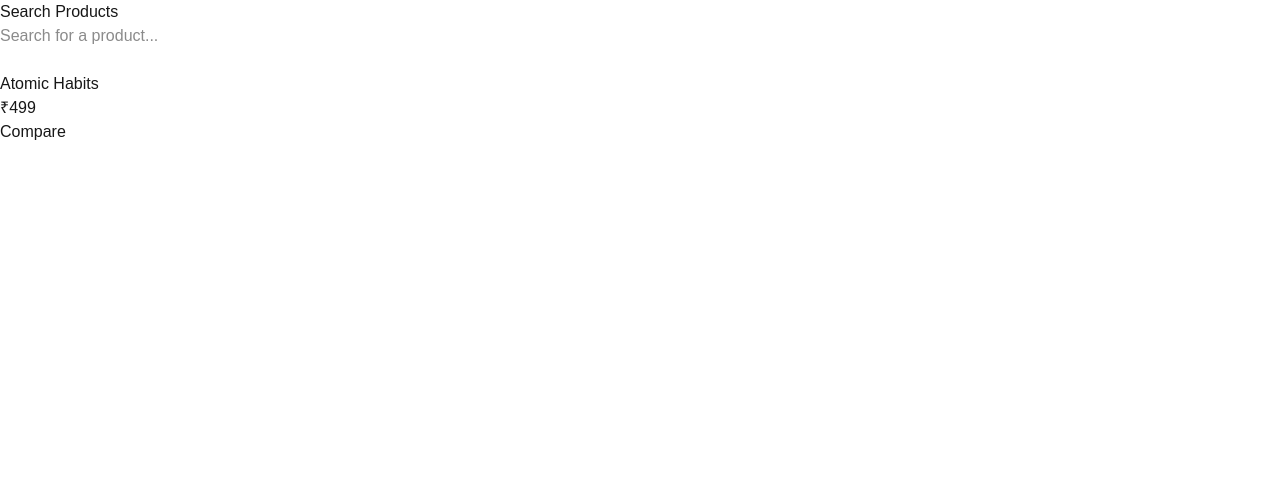
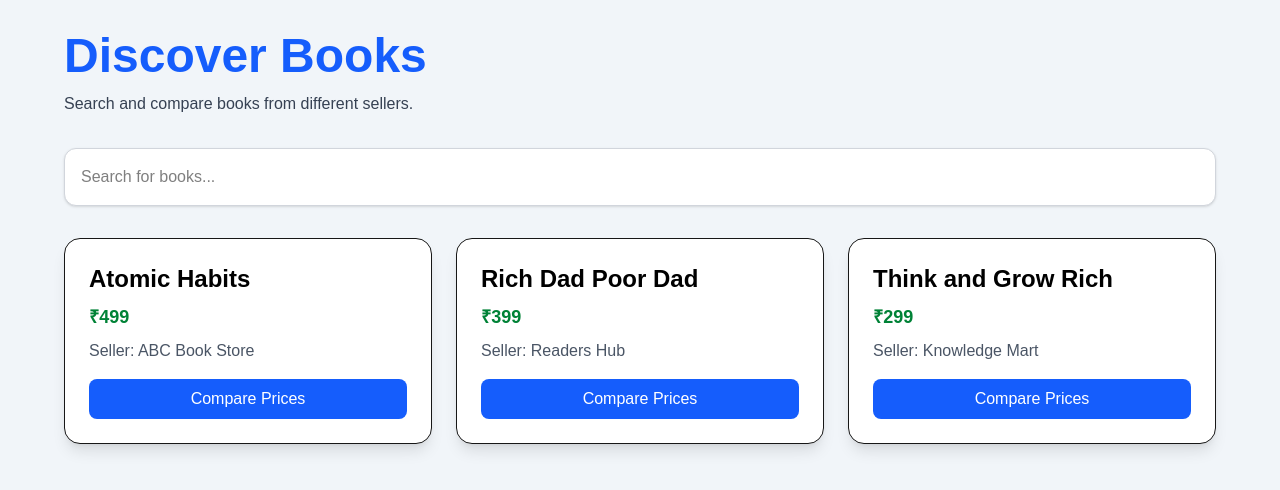
Before and after one commit to Priyavarshini-C/Discoverly, a Next.js app: page /search in a window 1280 px wide. Shown: the top 490 px of the page. Built offline with nearby package versions, Linux system fonts and the light colour scheme.

Commit message:
Added improved search page UI

```diff
--- a/app/search/page.tsx
+++ b/app/search/page.tsx
@@ -1,20 +1,78 @@
+"use client";
+
+import { useState } from "react";
+
 export default function SearchPage() {
+  const [search, setSearch] = useState("");
+
+  const products = [
+    {
+      id: 1,
+      name: "Atomic Habits",
+      price: 499,
+      seller: "ABC Book Store",
+    },
+    {
+      id: 2,
+      name: "Rich Dad Poor Dad",
+      price: 399,
+      seller: "Readers Hub",
+    },
+    {
+      id: 3,
+      name: "Think and Grow Rich",
+      price: 299,
+      seller: "Knowledge Mart",
+    },
+  ];
+
+  const filteredProducts = products.filter((product) =>
+    product.name.toLowerCase().includes(search.toLowerCase())
+  );
+
   return (
-    <main>
-      <h1>Search Products</h1>
+    <main className="min-h-screen bg-slate-100 p-8">
+      <div className="max-w-6xl mx-auto">
+        <h1 className="text-5xl font-bold text-blue-600 mb-3">
+          Discover Books
+        </h1>
 
-      <input
-        type="text"
-        placeholder="Search for a product..."
-      />
+        <p className="text-gray-700 mb-8">
+          Search and compare books from different sellers.
+        </p>
 
-      <br />
-      <br />
+        <input
+          type="text"
+          placeholder="Search for books..."
+          value={search}
+          onChange={(e) => setSearch(e.target.value)}
+          className="w-full p-4 rounded-xl border border-gray-300 bg-white text-black shadow-sm"
+        />
 
-      <div>
-        <h3>Atomic Habits</h3>
-        <p>₹499</p>
-        <button>Compare</button>
+        <div className="grid md:grid-cols-3 gap-6 mt-8">
+          {filteredProducts.map((product) => (
+            <div
+              key={product.id}
+              className="bg-white rounded-2xl shadow-lg p-6 border"
+            >
+              <h2 className="text-2xl font-bold text-black">
+                {product.name}
+              </h2>
+
+              <p className="text-green-700 font-semibold mt-2 text-lg">
+                ₹{product.price}
+              </p>
+
+              <p className="text-gray-600 mt-2">
+                Seller: {product.seller}
+              </p>
+
+              <button className="mt-4 w-full bg-blue-600 hover:bg-blue-700 text-white py-2 rounded-lg">
+                Compare Prices
+              </button>
+            </div>
+          ))}
+        </div>
       </div>
     </main>
   );
```
